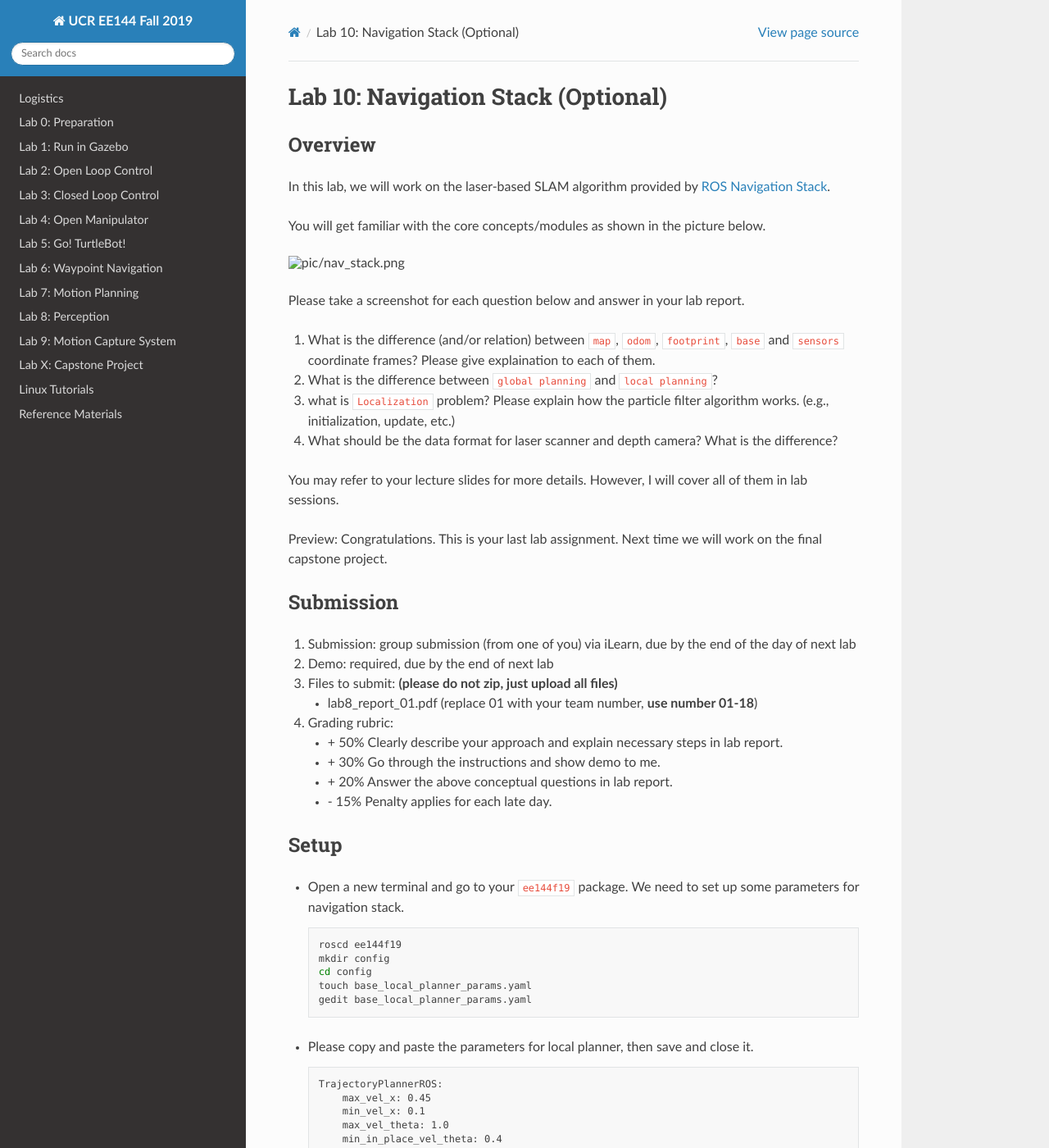
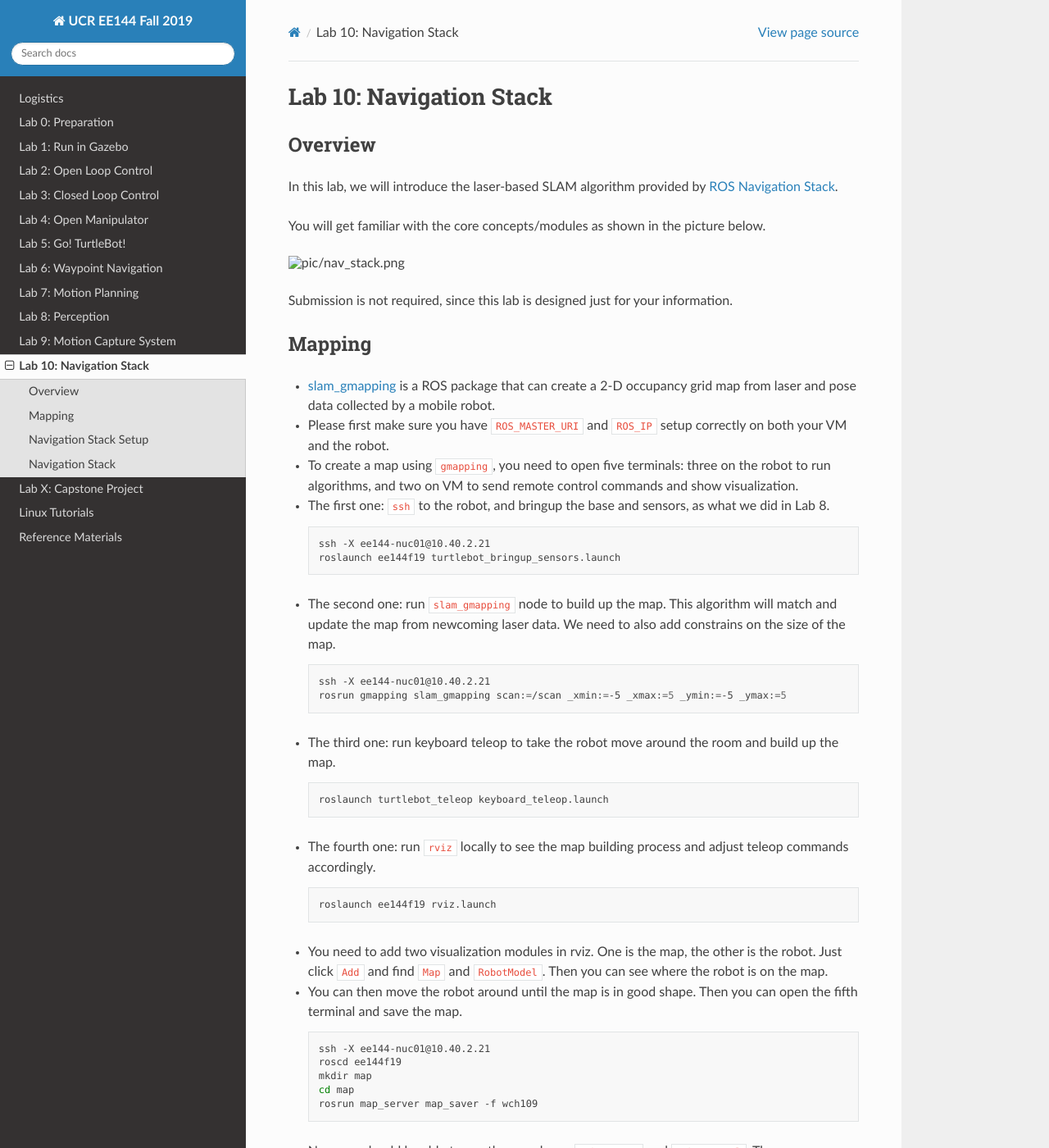
Before and after one commit to UCR-Robotics/ee144, a Sphinx documentation site: the page built from docs/lab10.rst, in a window 1280 px wide and 1400 px high. Shown: the whole window at 82% size. Built offline with Sphinx 7.4.7 and the Read the Docs theme 2.0.0, drawn with Linux system fonts in a browser that asks for light colours; some of the changed text lies outside the part shown.

Commit message:
add lab10

```diff
--- a/docs/index.rst
+++ b/docs/index.rst
@@ -48,3 +49,4 @@
 - 11/19/2019: `Lab8 <lab8.html>`_ is up.
 - 11/22/2019: `Capstone Project <capstone.html>`_ has been released.
 - 11/26/2019: `Lab9 <lab9.html>`_ is up.
+- 12/03/2019: `Lab10 <lab10.html>`_ is up.
--- a/docs/lab10.rst
+++ b/docs/lab10.rst
@@ -1,60 +1,91 @@
-Lab 10: Navigation Stack (Optional)
-===================================
+Lab 10: Navigation Stack
+========================
 
 Overview
 --------
 
-In this lab, we will work on the laser-based SLAM algorithm provided by
+In this lab, we will introduce the laser-based SLAM algorithm provided by
 `ROS Navigation Stack <http://wiki.ros.org/navigation>`_.
 
 You will get familiar with the core concepts/modules as shown in the picture below.
 
 .. image:: pic/nav_stack.png
 
-Please take a screenshot for each question below and answer in your lab report.
-
-#. What is the difference (and/or relation) between ``map``, ``odom``, ``footprint``, ``base``
-   and ``sensors`` coordinate frames? Please give explaination to each of them.
-#. What is the difference between ``global planning`` and ``local planning``?
-#. what is ``Localization`` problem?
-   Please explain how the particle filter algorithm works. (e.g., initialization, update, etc.)
-#. What should be the data format for laser scanner and depth camera? What is the difference?
-
-You may refer to your lecture slides for more details.
-However, I will cover all of them in lab sessions.
-
-Preview: Congratulations. This is your last lab assignment.
-Next time we will work on the final capstone project.
+Submission is not required, since this lab is designed just for your information.
 
 
-Submission
-----------
+Mapping
+-------
 
-#. Submission: group submission (from one of you) via iLearn,
-   due by the end of the day of next lab
+- `slam_gmapping <http://wiki.ros.org/gmapping>`_ is a ROS package that
+  can create a 2-D occupancy grid map from laser and pose data collected by a mobile robot.
 
-#. Demo: required, due by the end of next lab
+- Please first make sure you have ``ROS_MASTER_URI`` and ``ROS_IP`` setup correctly on both your VM
+  and the robot.
 
-#. Files to submit: **(please do not zip, just upload all files)**
+- To create a map using ``gmapping``, you need to open five terminals:
+  three on the robot to run algorithms, and two on VM to send remote control commands and show visualization.
 
-   - lab8_report_01.pdf (replace 01 with your team number, **use number 01-18**)
+- The first one: ``ssh`` to the robot, and bringup the base and sensors, as what we did in Lab 8.
 
-#. Grading rubric:
+  .. code:: bash
 
-   - \+ 50%  Clearly describe your approach and explain necessary steps in lab report.
-   - \+ 30%  Go through the instructions and show demo to me.
-   - \+ 20%  Answer the above conceptual questions in lab report.
-   - \- 15%  Penalty applies for each late day.
+    ssh -X ee144-nuc01@10.40.2.21
+    roslaunch ee144f19 turtlebot_bringup_sensors.launch
+
+- The second one: run ``slam_gmapping`` node to build up the map.
+  This algorithm will match and update the map from newcoming laser data.
+  We need to also add constrains on the size of the map.
+
+  .. code:: bash
+
+    ssh -X ee144-nuc01@10.40.2.21
+    rosrun gmapping slam_gmapping scan:=/scan _xmin:=-5 _xmax:=5 _ymin:=-5 _ymax:=5
+
+- The third one: run keyboard teleop to take the robot move around the room and build up the map.
+
+  .. code:: bash
+
+    roslaunch turtlebot_teleop keyboard_teleop.launch
+
+- The fourth one: run ``rviz`` locally to see the map building process and adjust teleop commands accordingly.
+
+  .. code:: bash
+
+    roslaunch ee144f19 rviz.launch
+
+- You need to add two visualization modules in rviz. One is the map, the other is the robot.
+  Just click ``Add`` and find ``Map`` and ``RobotModel``.
+  Then you can see where the robot is on the map.
+
+- You can then move the robot around until the map is in good shape.
+  Then you can open the fifth terminal and save the map.
+
+  .. code:: bash
+
+    ssh -X ee144-nuc01@10.40.2.21
+    roscd ee144f19
+    mkdir map
+    cd map
+    rosrun map_server map_saver -f wch109
+
+- Now you should be able to see the saved map ``wch109.pgm`` and ``wch109.yaml``.
+  Then you can close all the terminals.
 
 
-Setup
------
+Navigation Stack Setup
+----------------------
 
-- Open a new terminal and go to your ``ee144f19`` package.
+- The following setup tutorials are modified from `ROS Navigation Stack tutorials
+  <http://wiki.ros.org/navigation/Tutorials/RobotSetup>`_.
+  All the following steps should be on the robot.
+
+- Open a new terminal, remote login to the robot, and go to your ``ee144f19`` package.
   We need to set up some parameters for navigation stack.
 
   .. code:: bash
 
+    ssh -X ee144-nuc01@10.40.2.21
     roscd ee144f19
     mkdir config
     cd config
@@ -63,19 +94,8 @@
 
 - Please copy and paste the parameters for local planner, then save and close it.
 
-  .. code:: html
-
-    TrajectoryPlannerROS:
-        max_vel_x: 0.45
-        min_vel_x: 0.1
-        max_vel_theta: 1.0
-        min_in_place_vel_theta: 0.4
-
-        acc_lim_theta: 3.2
-        acc_lim_x: 2.5
-        acc_lim_y: 2.5
-
-        holonomic_robot: false
+  .. literalinclude:: ../config/base_local_planner_params.yaml
+      :language: xml
 
 - Create a new file for common parameters in costmap.
 
@@ -86,17 +106,8 @@
 
 - Please copy and paste the following parameters, then save and close it.
 
-  .. code:: html
-
-    obstacle_range: 2.0
-    raytrace_range: 3.0
-    footprint: [[0.2, 0.2], [0.2, -0.2], [-0.2, 0.2], [-0.2, -0.2]]
-    #robot_radius: 0.20 #ir_of_robot
-    inflation_radiuscans: 0.50
-
-    observation_sources: laser_scan_sensor #point_cloud_sensor
-    laser_scan_sensor: {sensor_frame: laser, data_type: LaserScan, topic: /scan, marking: true, clearing: true}
-    #point_cloud_sensor: {sensor_frame: camera, data_type: PointCloud, topic: /camera/depth/points, marking: true, clearing: true}
+  .. literalinclude:: ../config/costmap_common_params.yaml
+      :language: xml
 
 - Create a new file for local costmap parameters.
 
@@ -107,18 +118,8 @@
 
 - Please copy and paste the following parameters, then save and close it.
 
-  .. code:: html
-
-    local_costmap:
-        global_frame: odom
-        robot_base_frame: base_link
-        update_frequency: 5.0
-        publish_frequency: 2.0
-        static_map: false
-        rolling_window: true
-        width: 4.0
-        height: 4.0
-        resolution: 0.05
+  .. literalinclude:: ../config/local_costmap_params.yaml
+      :language: xml
 
 - Create a new file for global costmap parameters.
 
@@ -129,13 +130,8 @@
 
 - Please copy and paste the following parameters, then save and close it.
 
-  .. code:: html
-
-    global_costmap:
-        global_frame: /map
-        robot_base_frame: base_link
-        update_frequency: 5.0
-        static_map: true
+  .. literalinclude:: ../config/global_costmap_params.yaml
+      :language: xml
 
 - Let's then switch to the launch file.
 
@@ -146,54 +142,49 @@
 
 - Then copy and paste the following.
 
-  .. code:: html
+  .. literalinclude:: ../launch/move_base.launch
+      :language: xml
 
-    <launch>
 
-    <master auto="start"/>
-    <!-- Run the map server -->
-    <node name="map_server" pkg="map_server" type="map_server" args="$(find ee144f19)/map/wch109.pgm 0.05"/>
+Navigation Stack
+----------------
 
-    <!-- Run AMCL -->
-    <include file="$(find amcl)/examples/amcl_diff.launch" />
-    <!-- include file="$(find amcl)/examples/amcl_omni.launch" /-->
+- Up to this point, you have everything you need for autonomous navigation demo.
 
-    <node pkg="move_base" type="move_base" respawn="false" name="move_base" output="screen">
-        <rosparam file="$(find ee144f19)/config/costmap_common_params.yaml" command="load" ns="global_costmap" />
-        <rosparam file="$(find ee144f19)/config/costmap_common_params.yaml" command="load" ns="local_costmap" />
-        <rosparam file="$(find ee144f19)/config/local_costmap_params.yaml" command="load" />
-        <rosparam file="$(find ee144f19)/config/global_costmap_params.yaml" command="load" />
-        <rosparam file="$(find ee144f19)/config/base_local_planner_params.yaml" command="load" />
-        <remap from="cmd_vel" to="cmd_vel_mux/input/teleop" />
-    </node>
+- We need three terminals: two on the robot to run the algorithm, and one on our VM to show the visualization.
 
-    </launch>
-
-- Copy your package to the robot and compile it.
+- As usual, bring up robot base and sensors in the first terminal.
 
   .. code:: bash
 
-    roscd ee144f19/..
-    scp -r ee144f19 ee144-nuc01@10.40.2.21:~/catkin_ws/src
-    ssh ee144-nuc01@10.40.2.21
-    cd ~/catkin_ws
-    catkin_make
+    ssh -X ee144-nuc01@10.40.2.21
+    roslaunch ee144f19 turtlebot_bringup_sensors.launch
 
-
-
-Remote Login
-------------
-
-- Please download the teamviewer host package, copy it to your robot and install.
+- Run navigation stack on the second terminal.
 
   .. code:: bash
 
-    cd ~/Download
-    wget https://download.teamviewer.com/download/linux/teamviewer-host_amd64.deb
-    scp ./teamvierew-host_amd64.deb ee144-nuc01@10.40.2.21:~/Download
-    ssh ee144-nuc01@10.40.2.21
-    cd ~/Download
-    sudo dpkg -i teamvierew-host_amd64.deb
+    ssh -X ee144-nuc01@10.40.2.21
+    roslaunch ee144f19 turtlebot_bringup_sensors.launch
 
-- Please download teamview client software on your own laptop, and then remote login to your robot
-  by the corresponding IP address.
+- Show visualization locally on the VM in the third terminal.
+
+  .. code:: bash
+
+    roslaunch turtlebot_rviz_launchers view_navigation.launch
+
+- You can see a couple of interesting things in rviz.
+
+  - The occupancy grid map has been augmented by global costmap.
+  - The obstacles around robot are augmented by local costmap.
+  - You can also visualize global and local paths planned by the robot.
+
+- Now put the robot on the ground. In rviz, you can set the ``2D Pose Estimate`` (somewhere under menubar).
+  Make sure the arrow you put on the map is the actual position of the robot.
+  Then you can see the visualized robot in rviz "jumped" to the initial pose you picked.
+
+- Lastly, the most interesting part comes. You can then click ``2D Nav Goal`` and put
+  another arrow somewhere on the ground.
+  You will see the robot move from its currenct position to the goal position autonomously.
+
+- Have fun!
```
Also changed, not shown: other parts of docs/index.rst (+1 -0 lines), docs/lab8.rst (+1 -6 lines), 6 other files.
